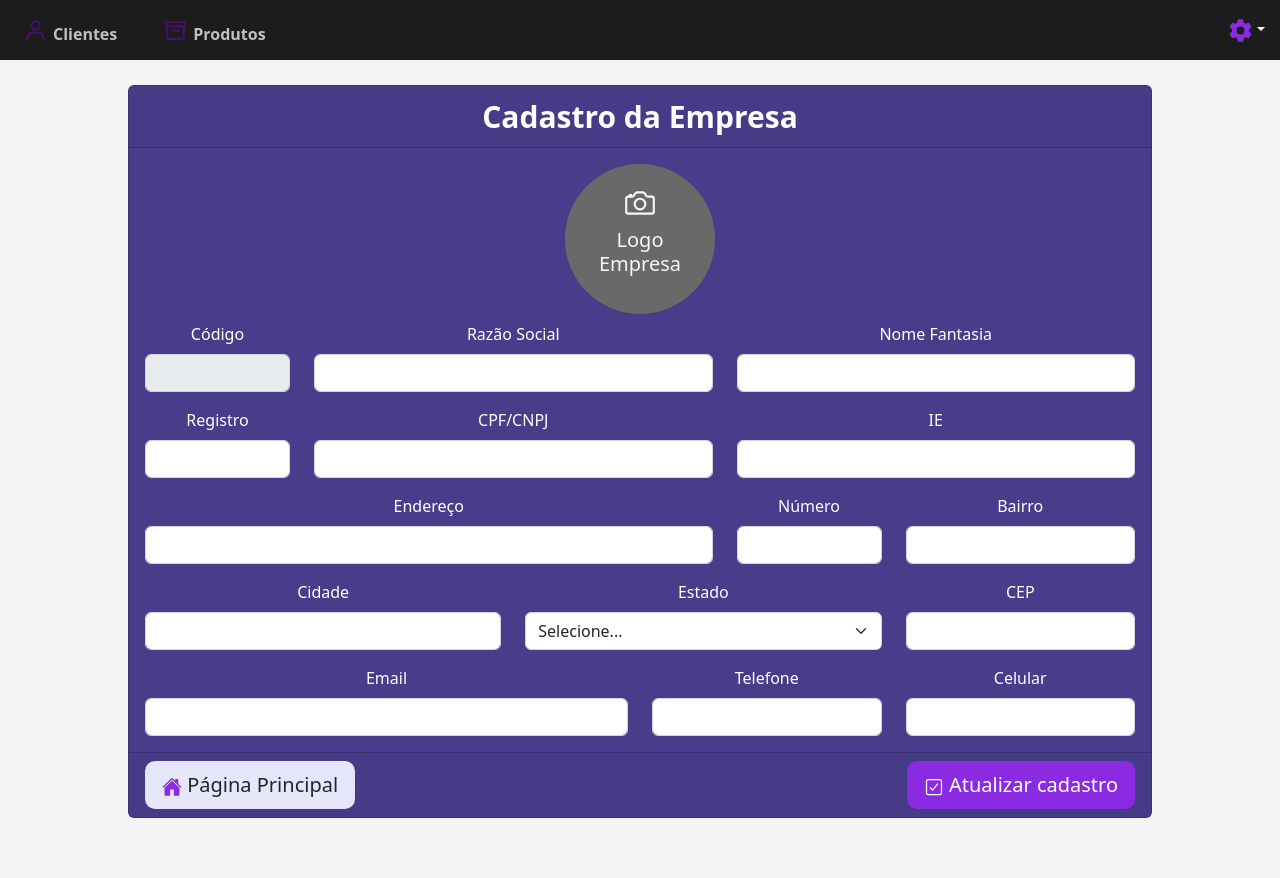
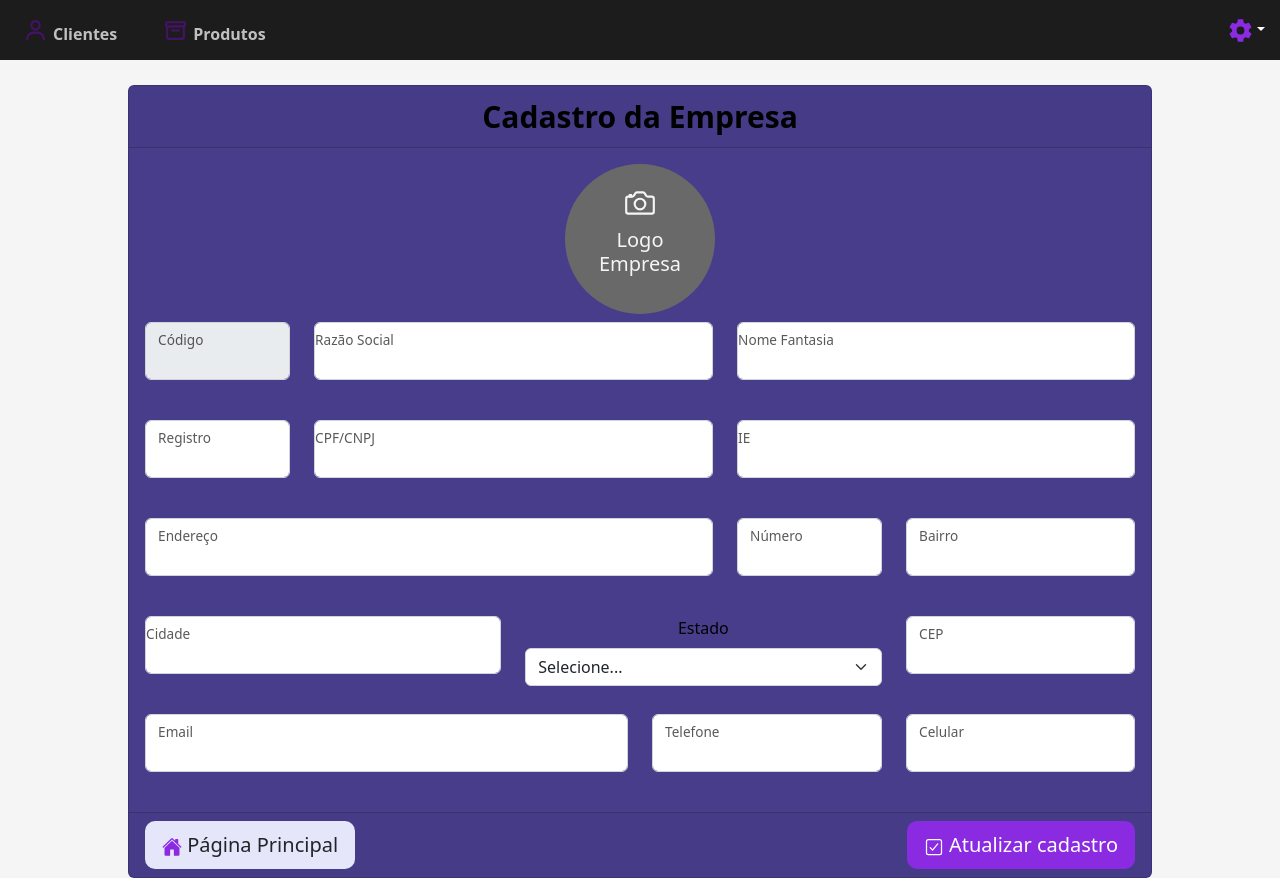
Before and after one commit to EriksJunior/Project_Nota, a React (Vite) app: page /company in a window 1280 px wide. Before the commit the page ends 818 px from the top, so only its background shows below. Built offline with nearby package versions, Linux system fonts and the light colour scheme.

Commit message:
REFACTOR : floatinglabel company

```diff
--- a/src/components/Company/index.tsx
+++ b/src/components/Company/index.tsx
@@ -1,13 +1,13 @@
-import { Button , Card , Col , Form , FormLabel, Row } from 'react-bootstrap';
+import { Button, Card, Col, Form, FormLabel, FloatingLabel, Row } from 'react-bootstrap';
 import { IconIoHome } from '../Styles/bootstrap';
 import { IoCheckboxOutline } from "react-icons/io5";
 import { Dropzone } from '../DropzoneLogo/index';
-import { ButtonAtt , ButtonReturn , ButtonContent ,  CardCompany , LogoEmpresa } from './styles'
+import { ButtonAtt, ButtonReturn, ButtonContent, CardCompany, LogoEmpresa } from './styles'
 
 import { ICompany } from '../../interface/ICompany';
 
 import { Link } from "react-router-dom";
-import { useCallback , useState } from 'react';
+import { useCallback, useState } from 'react';
 import CompanyService from '../../services/CompanyService';
 
 
@@ -16,11 +16,11 @@ export function InfoCompany() {
   const [company, setCompany] = useState<ICompany>();
 
 
-  const handleChange = useCallback((e: React.ChangeEvent<HTMLInputElement> ) => {
-    setCompany({...company, [e.target.name]: e.target.value})
+  const handleChange = useCallback((e: React.ChangeEvent<HTMLInputElement>) => {
+    setCompany({ ...company, [e.target.name]: e.target.value })
   }, [company]);
 
-  async function updateCompany () {
+  async function updateCompany() {
     const result = await CompanyService.save(company as ICompany)
     console.log(result)
   }
@@ -28,85 +28,76 @@ export function InfoCompany() {
   return (
 
 
-    <div style={{ justifyContent:"center" , display:"flex" }}>
-    <CardCompany style={{ background:"#483D8B" , color:"white" }} className="text-center">
-      <Card.Header style={{ fontSize:"30px" , fontWeight:"bold" }} >Cadastro da Empresa</Card.Header>
+    <div style={{ justifyContent: "center", display: "flex" }}>
+      <CardCompany style={{ background: "#483D8B", color: "black" }} className="text-center">
+        <Card.Header style={{ fontSize: "30px", fontWeight: "bold" }} >Cadastro da Empresa</Card.Header>
         <Card.Body>
-        <Card.Title style={{ justifyContent:"center" , display:"flex" }} >
+          <Card.Title style={{ justifyContent: "center", display: "flex" }} >
             <LogoEmpresa>
-            <Dropzone/>
+              <Dropzone />
             </LogoEmpresa>
           </Card.Title>
           <Card.Text>
             <Form>
               <Row className="mb-3">
                 <Col sm={3} md={3} lg={2} xl={2}>
-          <Form.Group as={Col} controlId="formGridCity">
-              <Form.Label>Código</Form.Label>
-              <Form.Control disabled />
-            </Form.Group>
+                  <FloatingLabel as={Col} className="mb-4" label="Código">
+                    <Form.Control disabled type="text" onChange={handleChange} name="codigo" />
+                  </FloatingLabel>
                 </Col>
 
-            <Form.Group as={Col} controlId="formGridRazão">
-              <Form.Label>Razão Social</Form.Label>
-              <Form.Control type="text" onChange={handleChange} name="razaoSocial"  />
-            </Form.Group>
 
-            <Form.Group as={Col} controlId="formGridFantasia">
-              <Form.Label>Nome Fantasia</Form.Label>
-              <Form.Control type="text" onChange={handleChange} name="nomeFant"  />
-            </Form.Group>
+                <FloatingLabel as={Col} className="mb-4" label=" Razão Social">
+                  <Form.Control type="text" onChange={handleChange} name="razaoSocial" />
+                </FloatingLabel>
 
+                <FloatingLabel as={Col} className="mb-4" label=" Nome Fantasia">
+                  <Form.Control type="text" onChange={handleChange} name="nomeFant" />
+                </FloatingLabel>
+              </Row>
 
-            </Row>
               <Row className="mb-3">
                 <Col sm={3} md={3} lg={2} xl={2}>
-              <Form.Group as={Col} controlId="formGridCity">
-                <Form.Label>Registro</Form.Label>
-                <Form.Control  onChange={handleChange} name="nome" />
-              </Form.Group>
+                  <FloatingLabel as={Col} className="mb-4" label=" Registro">
+                    <Form.Control type="text" onChange={handleChange} name="registro" />
+                  </FloatingLabel>
                 </Col>
 
-              <Form.Group as={Col} controlId="formGridAddress">
-                <Form.Label>CPF/CNPJ</Form.Label>
-                <Form.Control onChange={handleChange} name="cpfCnpj"  />
-              </Form.Group>
+                <FloatingLabel as={Col} className="mb-4" label="CPF/CNPJ">
+                  <Form.Control type="text" onChange={handleChange} name="cpfCnpj" />
+                </FloatingLabel>
 
-              <Form.Group as={Col} controlId="formGridAddress1">
-                <Form.Label>IE</Form.Label>
-                <Form.Control onChange={handleChange} name="IE"  />
-              </Form.Group>
+                <FloatingLabel as={Col} className="mb-4" label="IE">
+                  <Form.Control type="text" onChange={handleChange} name="IE" />
+                </FloatingLabel>
 
               </Row>
               <Row className="mb-3">
                 <Col sm={6} md={6} lg={6} xl={7}>
-              <Form.Group as={Col} controlId="formGridAddress">
-                <Form.Label>Endereço</Form.Label>
-                <Form.Control onChange={handleChange} name="endereco"  />
-              </Form.Group>
+                  <FloatingLabel as={Col} className="mb-4" label="Endereço">
+                    <Form.Control type="text" onChange={handleChange} name="endereco" />
+                  </FloatingLabel>
                 </Col>
 
                 <Col sm={3} md={3} lg={2} xl={2}>
-              <Form.Group as={Col} controlId="formGridCity">
-                <Form.Label>Número</Form.Label>
-                <Form.Control onChange={handleChange} name="numero" />
-              </Form.Group>
+                  <FloatingLabel as={Col} className="mb-4" label="Número">
+                    <Form.Control type="text" onChange={handleChange} name="numero" />
+                  </FloatingLabel>
                 </Col>
 
                 <Col sm={3} md={3} lg={2} xl={3}>
-              <Form.Group as={Col} controlId="formGridAddress1">
-                <Form.Label>Bairro</Form.Label>
-                <Form.Control onChange={handleChange} name="bairro" />
-              </Form.Group>
+                  <FloatingLabel as={Col} className="mb-4" label="Bairro">
+                    <Form.Control type="text" onChange={handleChange} name="bairro" />
+                  </FloatingLabel>
                 </Col>
 
               </Row>
 
               <Row className="mb-3">
-              <Form.Group as={Col} controlId="formGridZip">
-                <Form.Label>Cidade</Form.Label>
-                <Form.Control onChange={handleChange} name="cidade" />
-              </Form.Group>
+                <FloatingLabel as={Col} className="mb-4" label="Cidade">
+                  <Form.Control type="text" onChange={handleChange} name="cidade" />
+                </FloatingLabel>
+
                 <Form.Group as={Col} controlId="formGridState">
                   <Form.Label>Estado</Form.Label>
                   <Form.Select >
@@ -142,32 +133,29 @@ export function InfoCompany() {
                 </Form.Group>
 
                 <Col sm={3} md={3} lg={2} xl={3}>
-              <Form.Group as={Col} controlId="formGridZip">
-                <Form.Label>CEP</Form.Label>
-                <Form.Control onChange={handleChange} name="cep" />
-              </Form.Group>
+                  <FloatingLabel as={Col} className="mb-4" label="CEP">
+                    <Form.Control type="text" onChange={handleChange} name="cep" />
+                  </FloatingLabel>
                 </Col>
               </Row>
 
               <Row>
                 <Col sm={3} md={3} lg={2} xl={6}>
-              <Form.Group as={Col} controlId="formGridAddress1">
-                <Form.Label>Email</Form.Label>
-                <Form.Control onChange={handleChange} name="email" />
-              </Form.Group>
-              </Col>
-            <Col sm={3} md={3} lg={2} xl={3}>
-              <Form.Group as={Col} controlId="formGridAddress1">
-                <Form.Label>Telefone</Form.Label>
-                <Form.Control onChange={handleChange} name="telefone" />
-              </Form.Group>
+                  <FloatingLabel as={Col} className="mb-4" label="Email">
+                    <Form.Control type="text" onChange={handleChange} name="email" />
+                  </FloatingLabel>
                 </Col>
 
                 <Col sm={3} md={3} lg={2} xl={3}>
-              <Form.Group as={Col} controlId="formGridAddress1">
-                <Form.Label>Celular</Form.Label>
-                <Form.Control onChange={handleChange} name="celular" />
-              </Form.Group>
+                  <FloatingLabel as={Col} className="mb-4" label="Telefone">
+                    <Form.Control type="text" onChange={handleChange} name="telefone" />
+                  </FloatingLabel>
+                </Col>
+
+                <Col sm={3} md={3} lg={2} xl={3}>
+                  <FloatingLabel as={Col} className="mb-4" label="Celular">
+                    <Form.Control type="text" onChange={handleChange} name="celular" />
+                  </FloatingLabel>
                 </Col>
 
               </Row>
@@ -178,12 +166,12 @@ export function InfoCompany() {
           <ButtonContent>
             <ButtonReturn as={Link} to="/">
               <Button variant="" size='lg'>
-            <IconIoHome/> <span>Página Principal</span>
+                <IconIoHome /> <span>Página Principal</span>
               </Button>
             </ButtonReturn>
             <ButtonAtt>
-          <Button onClick={updateCompany}  variant="" size='lg' style={{ color: "white"}}>
-            <IoCheckboxOutline/> Atualizar cadastro
+              <Button onClick={updateCompany} variant="" size='lg' style={{ color: "white" }}>
+                <IoCheckboxOutline /> Atualizar cadastro
               </Button>
             </ButtonAtt>
           </ButtonContent>
--- a/src/components/Products/index.tsx
+++ b/src/components/Products/index.tsx
@@ -100,7 +100,7 @@ export function ProductsModal() {
               </Form>
             </Tab>
             <Tab eventKey="Pesquisar" title="Pesquisar">
-              <Search />
+              <h1>campo de pesquisa</h1>
             </Tab>
 
           </Tabs>
```
Lines whose indentation alone changed are shown as unchanged.
